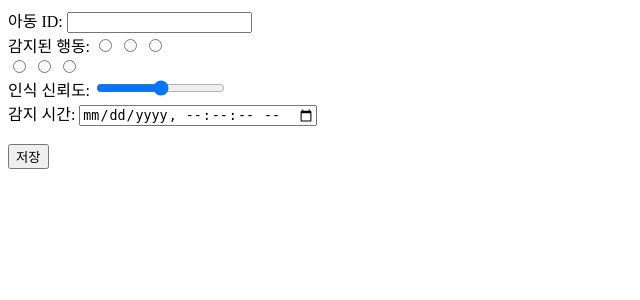
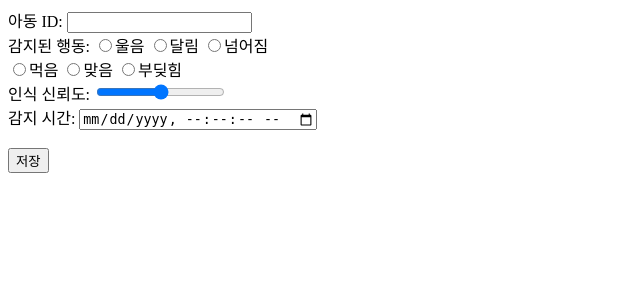
Before and after one commit to opeach2v/Graduation_work, a Django app: page /addresult/ in a window 1280 px wide. Shown: the top 300 px of the page, without its empty margins (0-640 px from the left). Run offline with Django 4.2, Linux system fonts and the light colour scheme; parts of the project's set-up code (start-up, migrations or seed data) failed here and were passed over.

Commit message:
modify input_ai_results2

```diff
--- a/graduation_work/templates/graduation_work/temporary_inputResult.html
+++ b/graduation_work/templates/graduation_work/temporary_inputResult.html
@@ -11,12 +11,12 @@
                 <label for="child_id">아동 ID: </label>
                 <input type="text" id="child_id"><br>
                 <label for="event_type">감지된 행동: </label>
-                <input type="radio" id="event_type" name="action" value="울음">
-                <input type="radio" id="event_type" name="action" value="달림">
-                <input type="radio" id="event_type" name="action" value="넘어짐"><br>
-                <input type="radio" id="event_type" name="action" value="먹음">
-                <input type="radio" id="event_type" name="action" value="맞음">
-                <input type="radio" id="event_type" name="action" value="부딪힘">
+                <input type="radio" id="event_type" name="action" value="울음">울음
+                <input type="radio" id="event_type" name="action" value="달림">달림
+                <input type="radio" id="event_type" name="action" value="넘어짐">넘어짐<br>
+                <input type="radio" id="event_type" name="action" value="먹음">먹음
+                <input type="radio" id="event_type" name="action" value="맞음">맞음
+                <input type="radio" id="event_type" name="action" value="부딪힘">부딪힘
 
                 <br>
                 <label for="confidence">인식 신뢰도: </label>
--- a/graduation_work/views.py
+++ b/graduation_work/views.py
@@ -186,7 +186,7 @@ def showResults(request):
     res = []
     for doc in results_collection.find({}):
         child_id = doc.get("child_id")
-        event_type = doc.get("event_type")
+        event_type = doc.get("action")
         confidence = doc.get("confidence")
         timestamp = doc.get("timestamp")
         res.append({"child_id": child_id, "event_type": event_type, "confidence": confidence, "timestamp": timestamp})
```
